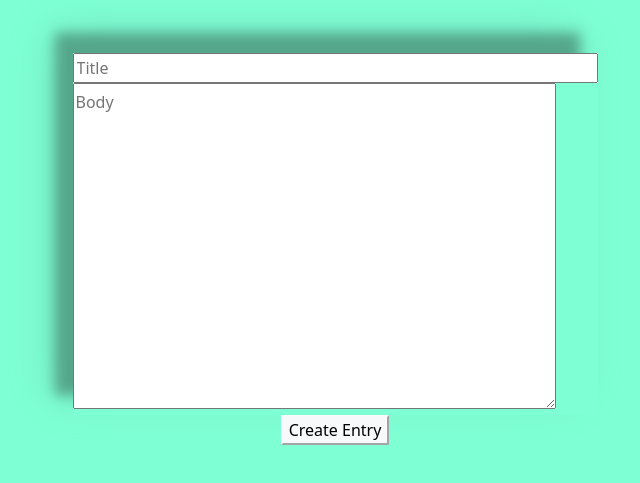
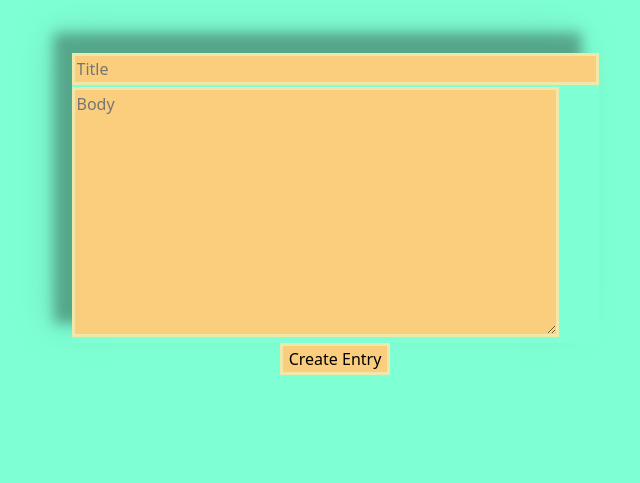
Before and after one commit to niccikaufman/journal-site, a website built with webpack: page src/index.html in a window 1280 px wide. Shown: the part 27-510 px from the top of the page, without its empty margins (305-945 px from the left). Built offline with nearby package versions, Linux system fonts and the light colour scheme.

Commit message:
rearrange style elements and update entry area and button styling

```diff
--- a/src/css/styles.css
+++ b/src/css/styles.css
@@ -1,9 +1,5 @@
-#entry-body {
-  line-height: 2em;
-}
-
-button {
-  align-self: center;
+body {
+  background-color: #7fffd4;
 }
 
 .container {
@@ -12,15 +8,25 @@
   justify-content: center;
 }
 
-body {
-  background-color: #7fffd4;
+button {
+  align-self: center;
 }
-#entry-area{
+
+textarea,
+input,
+.btn-light,
+.btn-light:hover {
+  background-color: rgb(250, 206, 124);
+  border: solid palegoldenrod;
+}
+
+#entry-area {
   align-self: center;
-  box-shadow: -18px -20px 12px 0px #55a78b, -21px -20px 39px #73e1bd
+  box-shadow: -18px -20px 12px 0px #55a78b, -21px -20px 39px #73e1bd;
 }
-#posted-entry-body {
-  display: none;
+
+#entry-title {
+  margin-bottom: 2px;
 }
 
 #teaser-info {
@@ -36,3 +42,7 @@
   text-decoration: underline;
   font-size: 20px;
 }
+
+#posted-entry-body {
+  display: none;
+}
```
